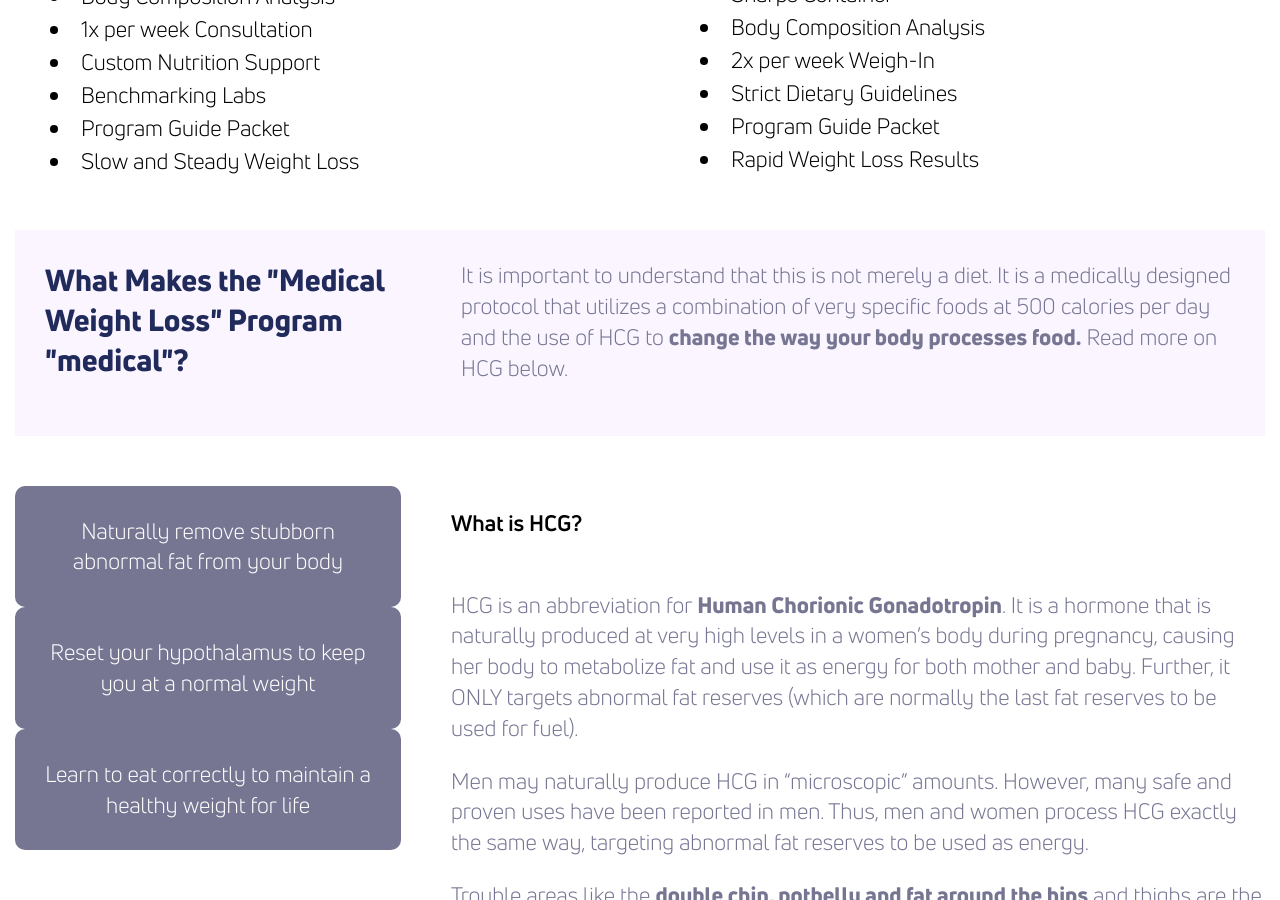
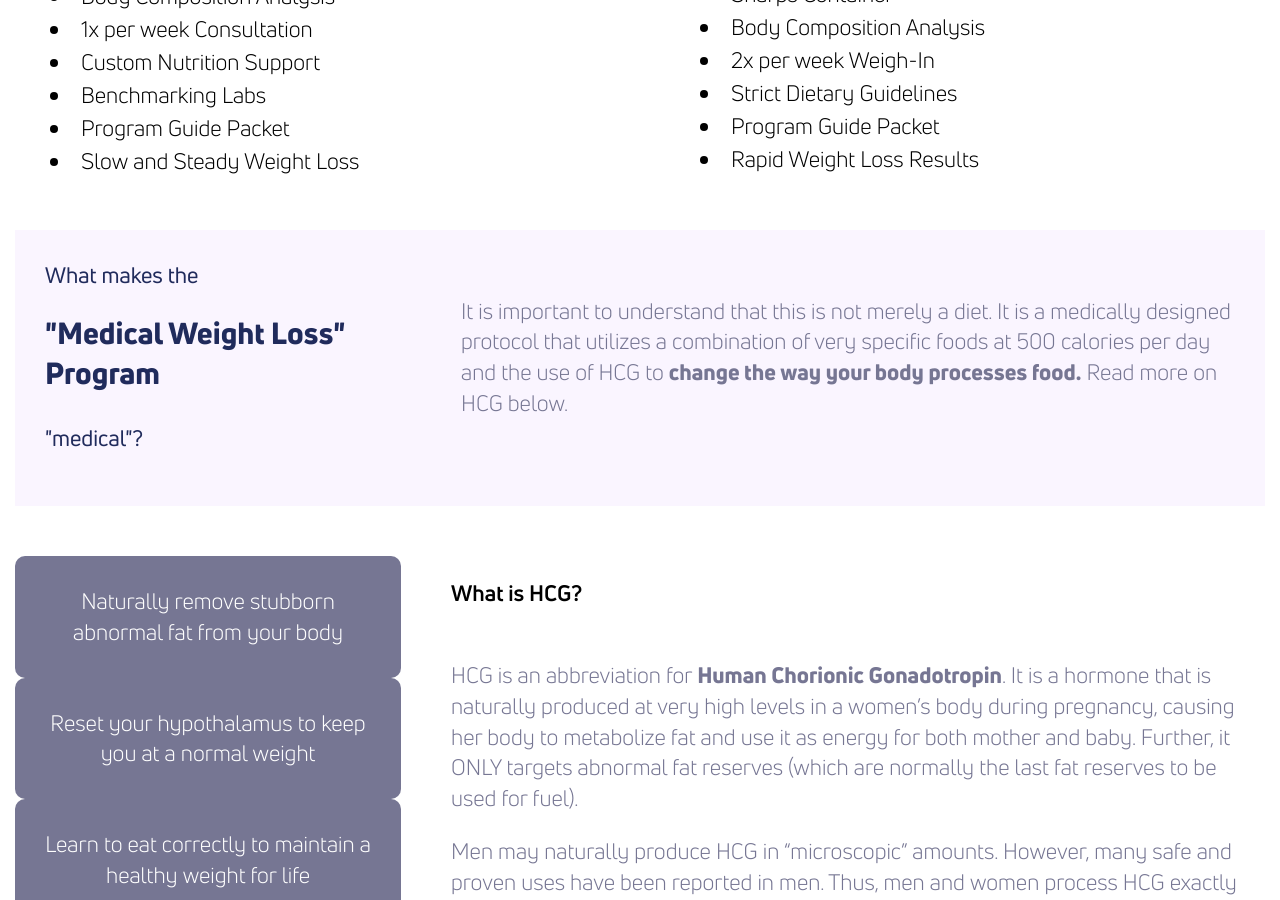
Before and after one commit to theneverwoods/gerstenberg.clinic, a Jekyll site: the page built from services/reflife.html, in a window 1280 px wide and 900 px high, scrolled down 1078 px. Built offline with Jekyll 4.4.1, drawn with Linux system fonts in a browser that asks for light colours.

```diff
--- a/services/reflife.html
+++ b/services/reflife.html
@@ -52,7 +52,9 @@ stylesheet: evox
 
 <div class="row light blurb">
 	<div class="third">
-		<h2>What Makes the "Medical Weight Loss" Program "medical"?</h2>
+        <p>What makes the</p>
+		<h2>"Medical Weight Loss" Program</h2>
+        <p>"medical"?</p>
 	</div>
 	<div class="two-thirds">
 		<p>It is important to understand that this is not merely a diet. It is a medically designed protocol that utilizes a combination of very specific foods at 500 calories per day and the use of HCG to <b>change the way your body processes food.</b> Read more on HCG below.</p>
```
